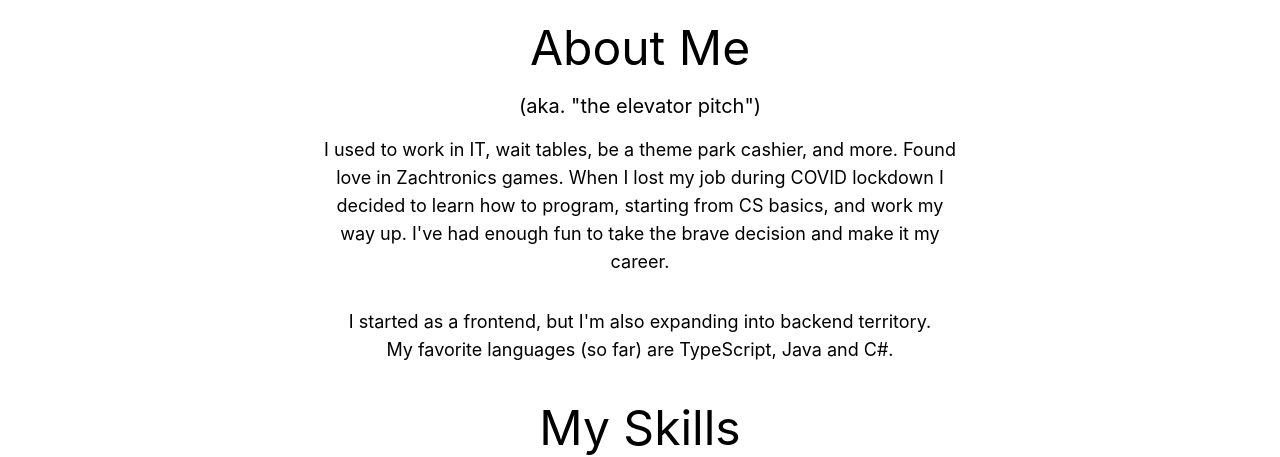
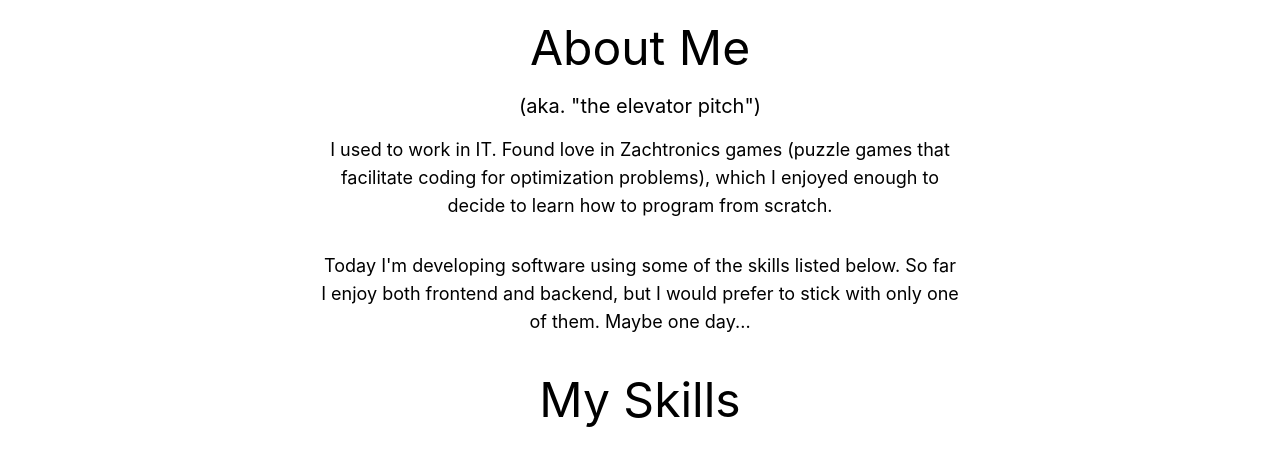
Before and after one commit to thanosades/nextjs-portfolio, a Next.js app: page / in a window 1280 px wide. Shown: the part 840-1297 px from the top of the page. Built offline with nearby package versions, Linux system fonts and the light colour scheme; no server answers.

Commit message:
change about section

```diff
--- a/components/About.js
+++ b/components/About.js
@@ -4,15 +4,13 @@ export default function About() {
       <section className="w-screen text-center text-xl flex flex-col justify-start items-center">
         <h3 className="text-5xl">About Me<br /> <span className="text-xl"> (aka. &#34;the elevator pitch&#34;)</span></h3>
         <div className="text-lg flex flex-col justify-evenly mt-4 w-1/2 gap-8">
-          <p>I used to work in IT, wait tables, be a theme park cashier, and more. Found love in Zachtronics games. When I lost my job
-            during COVID lockdown I decided to learn how to program, starting from CS basics, and work my way up. I&#39;ve had enough fun to
-            take the brave decision and make it my career.
+          <p>
+            I used to work in IT. Found love in Zachtronics games (puzzle games that facilitate coding for optimization problems),
+            which I enjoyed enough to decide to learn how to program from scratch.
           </p>
-          <div>
-            <p>
-              I started as a frontend, but I&#39;m also expanding into backend territory.</p> <p>My favorite languages (so far) are TypeScript, Java and C#.
-            </p>
-          </div>
+          <p>Today I&#39;m developing software using some of the skills listed below. So far I enjoy both frontend and backend,
+            but I would prefer to stick with only one of them. Maybe one day...
+          </p>
         </div>
       </section>
     </article>
```
